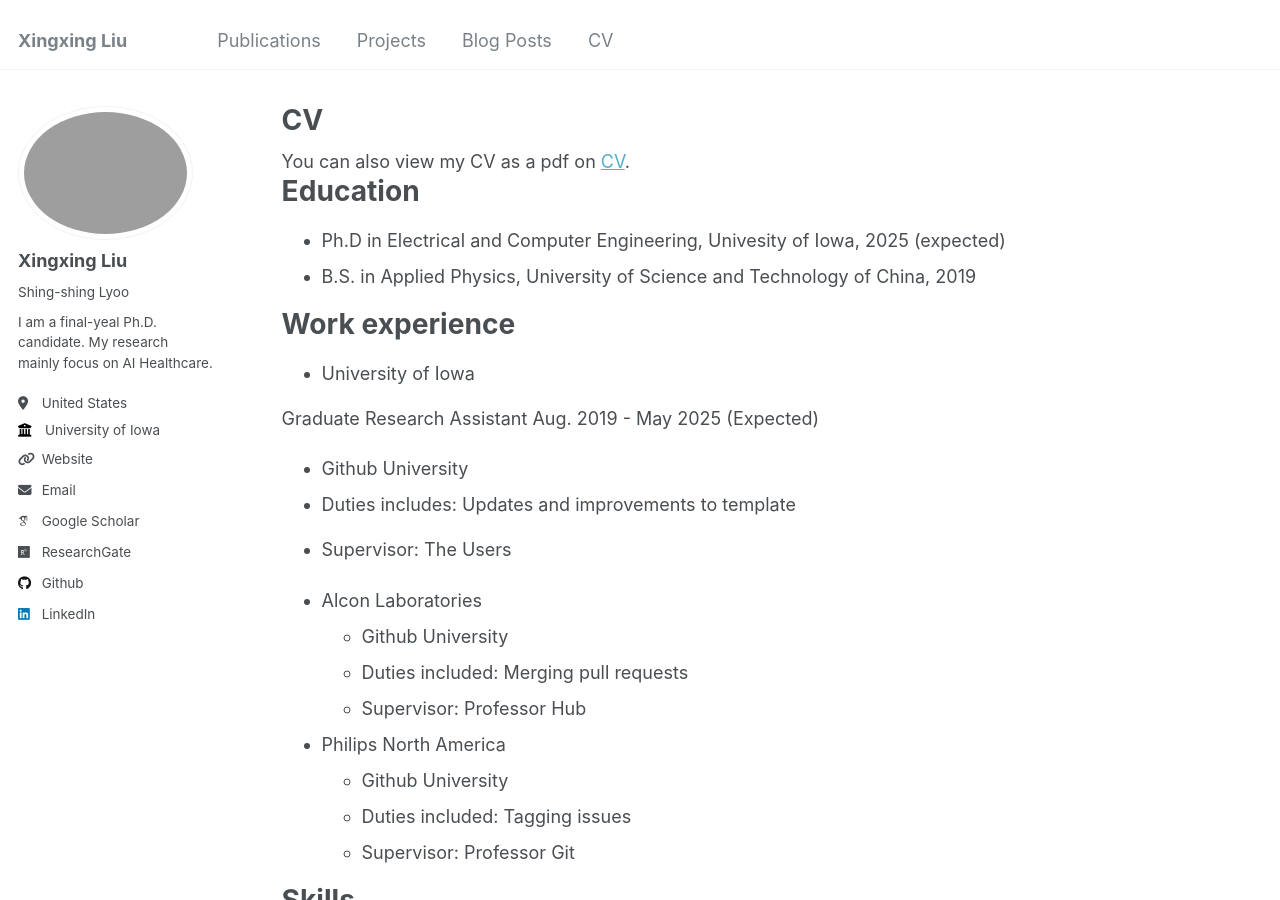
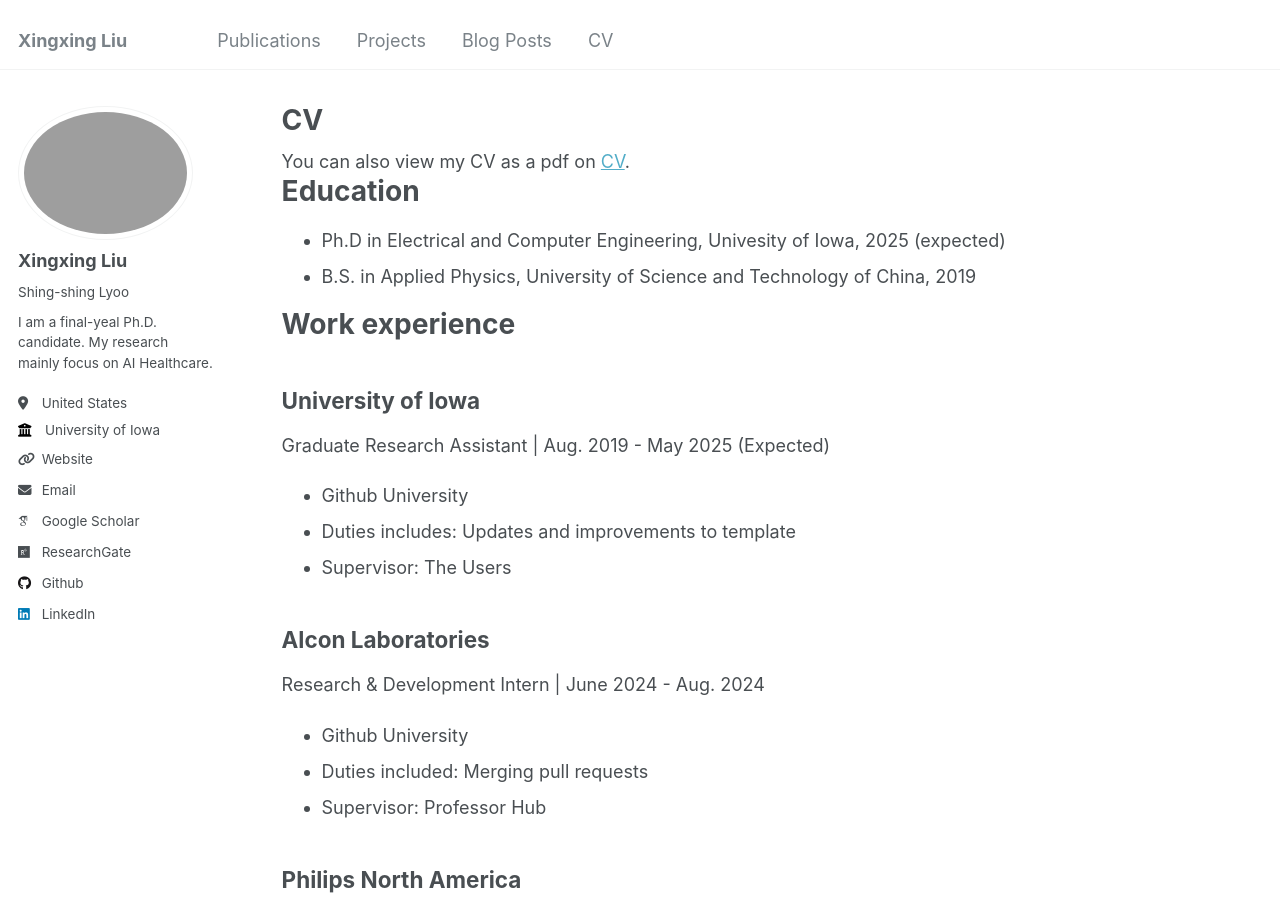
Before and after one commit to xxliu1996/xxliu1996.github.io, a Jekyll site: the page built from _pages/cv.md, in a window 1280 px wide and 900 px high. Built offline with Jekyll 4.4.1, drawn with Linux system fonts in a browser that asks for light colours; some web fonts are replaced; some of the changed text lies outside the part shown.

Commit message:
update cv

```diff
--- a/_pages/cv.md
+++ b/_pages/cv.md
@@ -19,19 +19,21 @@
 
 Work experience
 ======
-* University of Iowa
+## University of Iowa
 
-Graduate Research Assistant Aug. 2019 - May 2025 (Expected)
+Graduate Research Assistant | Aug. 2019 - May 2025 (Expected)
   * Github University
   * Duties includes: Updates and improvements to template
   * Supervisor: The Users
 
-* Alcon Laboratories
+## Alcon Laboratories
+Research & Development Intern | June 2024 - Aug. 2024
   * Github University
   * Duties included: Merging pull requests
   * Supervisor: Professor Hub
 
-* Philips North America
+## Philips North America
+Research Scientist Intern | June 2023 - Aug. 2023
   * Github University
   * Duties included: Tagging issues
   * Supervisor: Professor Git
```
